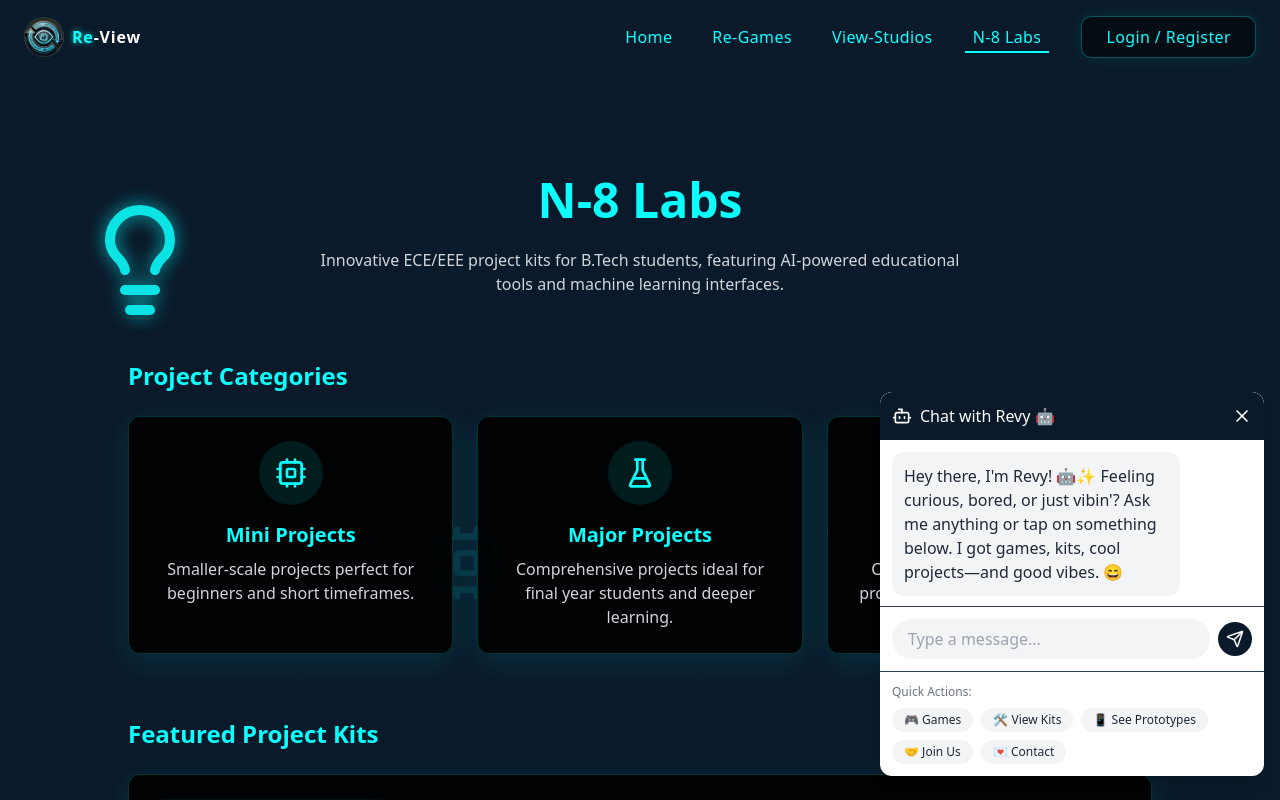
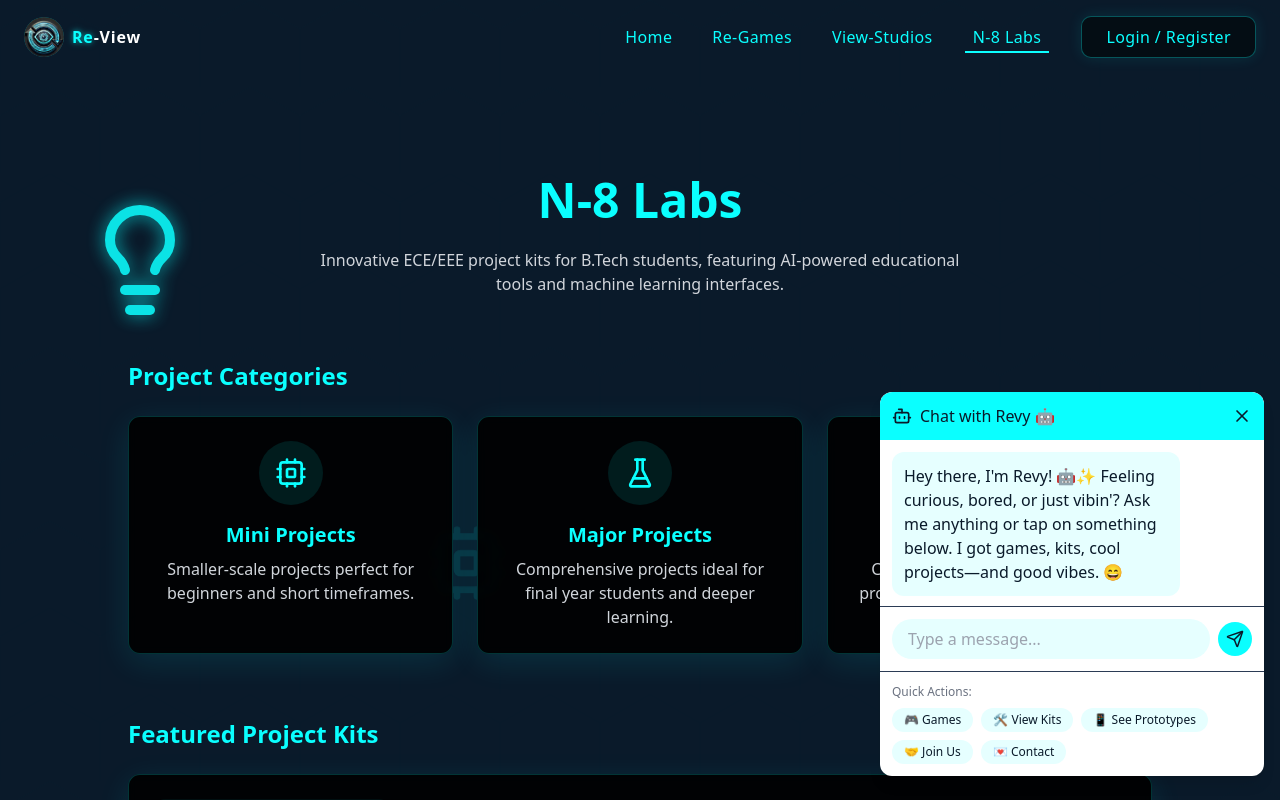
Before and after one commit to review25/re-view-portal-V.02, a React (Vite) app: page /labs in a window 1280 px wide. Both pictures are taken after a click on the button "Open chat". Shown: the top 800 px of the page. Built offline with nearby package versions, Linux system fonts and the light colour scheme.

Commit message:
Fix: UI color adjustments
Adjust text colors and add an icon to the UI.

```diff
--- a/src/components/home/ChatBot.tsx
+++ b/src/components/home/ChatBot.tsx
@@ -633,14 +633,14 @@ const ChatBot = () => {
     <div className="fixed bottom-4 right-4 flex flex-col z-50">
       {isOpen && (
         <div className="bg-white rounded-lg shadow-lg mb-2 w-80 sm:w-96 flex flex-col h-96 max-h-[80vh] overflow-hidden">
-          <div className="bg-review-darkblue text-white p-3 flex items-center justify-between rounded-t-lg">
+          <div className="bg-review-cyan text-review-darkblue p-3 flex items-center justify-between rounded-t-lg">
             <div className="flex items-center">
-              <Bot size={20} className="mr-2" />
+              <Bot size={20} className="mr-2 text-review-darkblue" />
               <span className="font-medium">Chat with Revy 🤖</span>
             </div>
             <button
               onClick={() => setIsOpen(false)}
-              className="text-white hover:text-gray-300"
+              className="text-review-darkblue hover:text-gray-700"
             >
               <X size={20} />
             </button>
@@ -657,7 +657,7 @@ const ChatBot = () => {
                 <div
                   className={`max-w-[80%] rounded-lg p-3 ${
                     msg.isBot
-                      ? "bg-gray-100 text-gray-800"
+                      ? "bg-review-cyan/10 text-review-darkblue"
                       : "bg-review-darkblue text-white"
                   }`}
                 >
@@ -681,11 +681,11 @@ const ChatBot = () => {
             ))}
             {isTyping && (
               <div className="flex justify-start">
-                <div className="bg-gray-100 rounded-lg p-3 max-w-[80%]">
+                <div className="bg-review-cyan/10 rounded-lg p-3 max-w-[80%]">
                   <div className="flex space-x-1">
-                    <div className="w-2 h-2 rounded-full bg-gray-400 animate-bounce"></div>
-                    <div className="w-2 h-2 rounded-full bg-gray-400 animate-bounce [animation-delay:0.2s]"></div>
-                    <div className="w-2 h-2 rounded-full bg-gray-400 animate-bounce [animation-delay:0.4s]"></div>
+                    <div className="w-2 h-2 rounded-full bg-review-darkblue animate-bounce"></div>
+                    <div className="w-2 h-2 rounded-full bg-review-darkblue animate-bounce [animation-delay:0.2s]"></div>
+                    <div className="w-2 h-2 rounded-full bg-review-darkblue animate-bounce [animation-delay:0.4s]"></div>
                   </div>
                 </div>
               </div>
@@ -700,11 +700,11 @@ const ChatBot = () => {
               onChange={(e) => setNewMessage(e.target.value)}
               onKeyPress={(e) => e.key === "Enter" && handleSendMessage()}
               placeholder="Type a message..."
-              className="flex-grow bg-gray-100 rounded-full px-4 py-2 focus:outline-none"
+              className="flex-grow bg-review-cyan/10 text-review-darkblue rounded-full px-4 py-2 focus:outline-none focus:ring-2 focus:ring-review-cyan"
             />
             <button
               onClick={handleSendMessage}
-              className="ml-2 bg-review-darkblue text-white rounded-full p-2 hover:bg-blue-700 focus:outline-none"
+              className="ml-2 bg-review-cyan text-review-darkblue rounded-full p-2 hover:bg-review-cyan/80 transition-colors focus:outline-none"
             >
               <Send size={18} />
             </button>
@@ -717,7 +717,7 @@ const ChatBot = () => {
                 <button
                   key={index}
                   onClick={() => handleQuickAction(action.url, action.text)}
-                  className="bg-gray-100 hover:bg-gray-200 text-gray-800 text-xs rounded-full px-3 py-1 transition-colors"
+                  className="bg-review-cyan/10 hover:bg-review-cyan/20 text-review-darkblue text-xs rounded-full px-3 py-1 transition-colors"
                 >
                   {action.text}
                 </button>
@@ -730,7 +730,7 @@ const ChatBot = () => {
       {!isOpen && (
         <button
           onClick={() => setIsOpen(true)}
-          className="bg-review-darkblue text-white rounded-full p-3 shadow-lg hover:bg-blue-700 transition-colors focus:outline-none"
+          className="bg-review-cyan text-review-darkblue rounded-full p-3 shadow-lg hover:bg-review-cyan/80 transition-colors focus:outline-none"
           aria-label="Open chat"
         >
           <MessageSquare size={24} />
```
